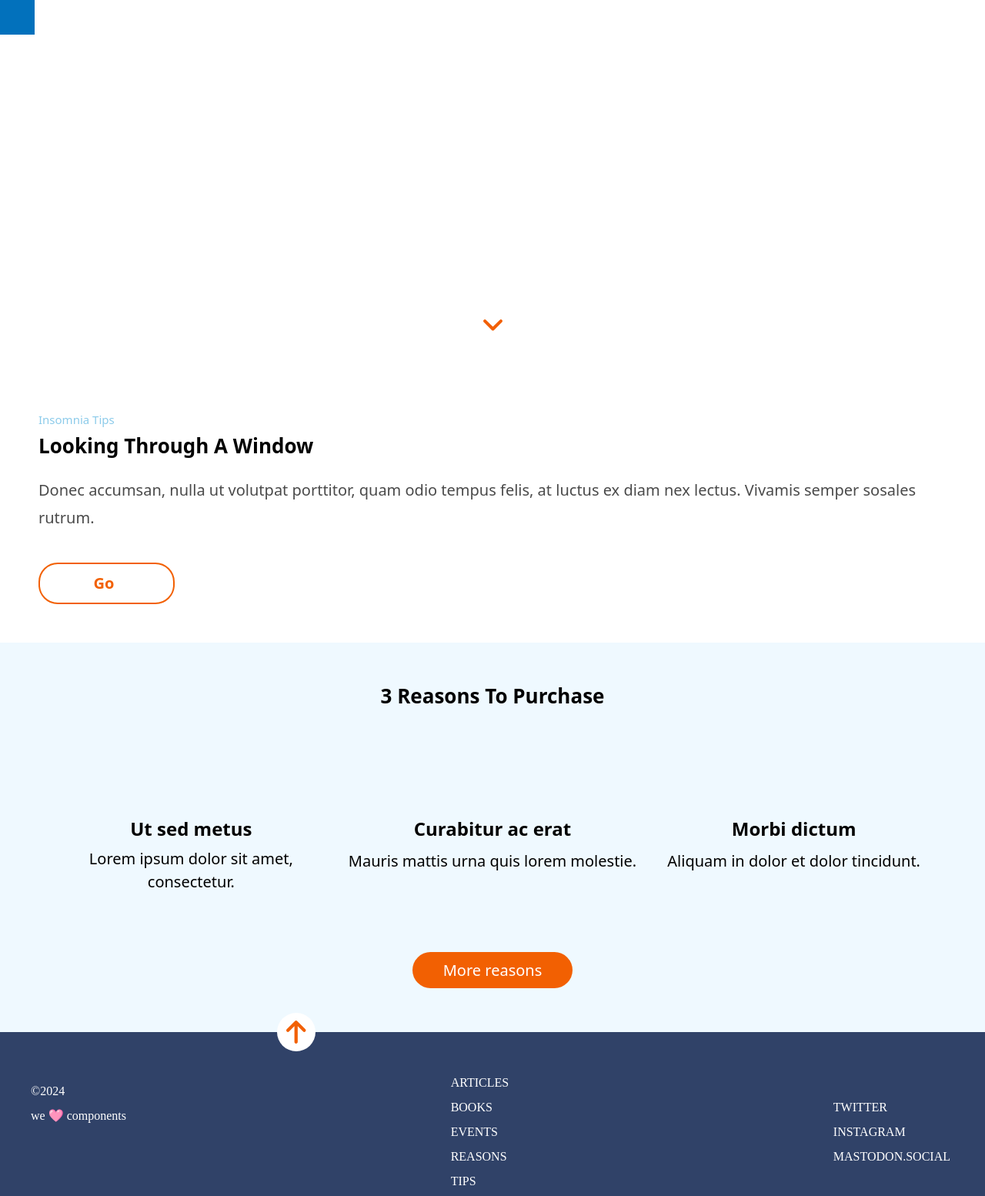
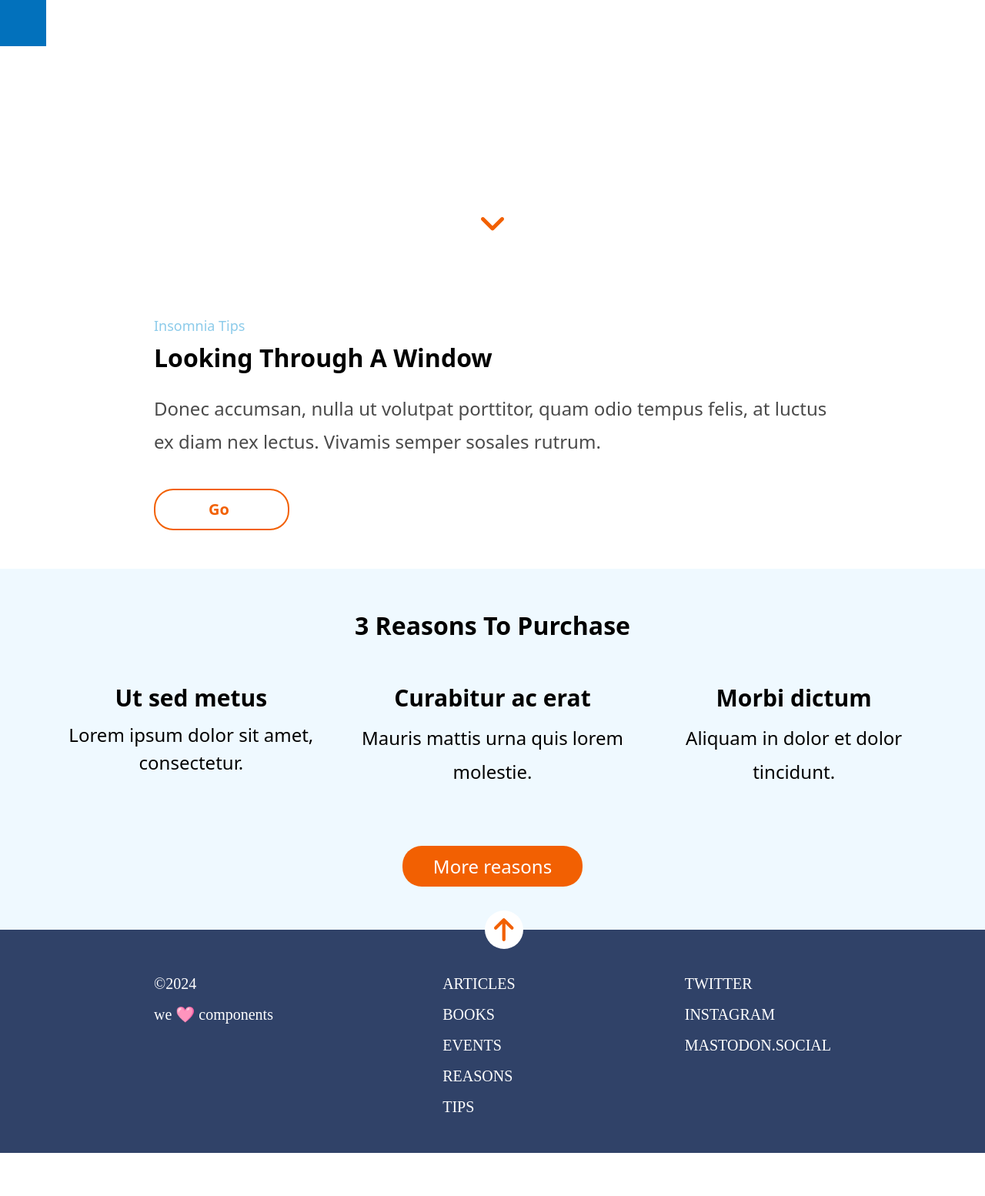
Before and after one commit to Adalab/modulo-1-evaluacion-final-Raquelcb24, a website built with Vite: page src/index.html in a window 1280 px wide. Shown: the whole page at 77% size. After the commit the page ends 1498 px from the top, so only its background shows below. Built offline with nearby package versions, Linux system fonts and the light colour scheme; files whose address does not match are found by name.

Commit message:
update desktop

```diff
--- a/src/partials/header.html
+++ b/src/partials/header.html
@@ -1,5 +1,9 @@
 <header class="header">
-  <a class="header__burguer" href="https://adalab.es/"><!-- <img class="header__burguer" src="../images/menu.png" alt="menu hamburguesa"> --></a>
+  <a class="header__burguer" href="https://adalab.es/">
+    <!-- <img class="header__burguer--mobile" src="../images/menu.png" alt="menu hamburguesa">
+    <img class="header__burguer--tablet" src="../images/menu3.png" alt="menu hamburguesa">
+    <img class="header__burguer--desktop" src="../images/ico-menu-pc.png" alt="menu hamburguesa"> -->
+  </a>
   <nav class="nav" >
     <ul class="nav__menu">
       <li class="nav__menu--link"><a href="#">item1</a></li>
--- a/src/scss/layout/_footer.scss
+++ b/src/scss/layout/_footer.scss
@@ -66,5 +66,18 @@
          width: 50px;
       }
    }
+   @media all and (min-width: 1280px){
+      font-size: 20px;
+      padding-left: 200px;
+      padding-right: 200px;
+      align-items: start;
+      &__copy{
+         padding-top: 50px;
+      }
+
+      &__arrow{
+         transform: translateX(270px);
+      }
+   }
 
 }
--- a/src/scss/layout/_header.scss
+++ b/src/scss/layout/_header.scss
@@ -13,7 +13,7 @@
         height: 10px;
    }
 
-   @media all and (min-width: 768px){
+    @media all and (min-width: 768px){
 
         &__burguer{
             background-image: url(../images/menu3.png);
@@ -23,8 +23,20 @@
 
         }
 
+     }
+     @media all and (min-width: 1280px){
 
-   }
+          &__burguer{
+              background-image: url(../images/menu3.png);
+              background-size: 60px;
+
+              height: 60px;
+              width: 60px;
+              position: fixed;
+
+          }
+
+       }
 }
 .nav{
     display: none;
--- a/src/scss/layout/_section1.scss
+++ b/src/scss/layout/_section1.scss
@@ -54,4 +54,33 @@
             }
         }
     }
+    @media all and (min-width: 1280px){
+        height: 50vh;
+        &__title{
+            padding-left: 200px;
+            padding-right: 200px;
+            padding-bottom: 10px;
+            align-items: center;
+            font-size: 100px;
+
+            line-height: 1.5;
+        }
+        &__text{
+
+            padding-bottom: 90px;
+            font-size: 30px;
+        }
+        &__link{
+
+            height: 65px;
+            width: 65px;
+            position: relative;
+            transform: translateY(-70px);
+
+            &--arrow{
+                width: 30px;
+
+            }
+        }
+    }
 }
--- a/src/scss/layout/_section2.scss
+++ b/src/scss/layout/_section2.scss
@@ -25,6 +25,10 @@
         padding-bottom: 40px;
     }
     &__botton{
+        :hover{
+            font-size: 24px;
+
+        }
         display: block;
         width: 25%;
         border: 2px solid #f26002;
@@ -67,4 +71,30 @@
 
             }
         }
+        @media all and (min-width: 1280px){
+
+            padding-top: 5px;
+            padding-bottom: 50px;
+            padding-left: 200px;
+            padding-right: 200px;
+            line-height: 2;
+            &__tips{
+
+                font-size: 18px;
+            }
+            &__title{
+                font-size: 32px;
+
+            }
+            &__text{
+                font-size: 24px;
+
+            }
+            &__botton{
+
+                width: 20%;
+
+
+                }
+            }
 }
--- a/src/scss/layout/_section3.scss
+++ b/src/scss/layout/_section3.scss
@@ -85,7 +85,7 @@
         }
             &__articles{
                 grid-template-columns: 1fr 1fr 1fr;
-                grid-template-rows: 1fr 2fr ;
+                grid-template-rows:  2fr ;
                 gap: 15px;
                 padding-bottom: 50px;
 
@@ -126,7 +126,10 @@
                     }
                 }
                 &__botton{
-
+                    :hover{
+                        background-color: white;
+                        color: #f26002;
+                    }
                     &--reasons{
                        padding-left: 40px;
                        padding-right: 40px;
@@ -134,4 +137,51 @@
                     }
                 }
        }
+       @media all and (min-width: 768px){
+
+        &__title{
+            font-size: 32px;
+            padding-bottom: 20px;
+        }
+            &__articles{
+                padding-top: 5px;
+
+            }
+                &__article1{
+
+                    &--h3{
+                        font-size: 30px;
+
+                    }
+                    &--text{
+                        font-size: 24px;
+                    }
+
+                }
+                &__article2{
+
+                    &--h3{
+                        font-size: 30px;
+                    }
+                    &--text{
+                        font-size: 24px;
+                    }
+                }
+                &__article3{
+
+                    &--h3{
+                        font-size: 30px;
+                    }
+                    &--text{
+                        font-size: 24px;
+                    }
+                }
+                &__botton{
+
+                    &--reasons{
+                        font-size: 24px;
+
+                    }
+                }
+       }
 }
```
Also changed, not shown: public/images/Menú@3x.png (deleted), public/images/ico-menu-pc.png (added), public/images/menu-pc.svg (added), public/images/menu-pc3.png (added), 1 other file.
